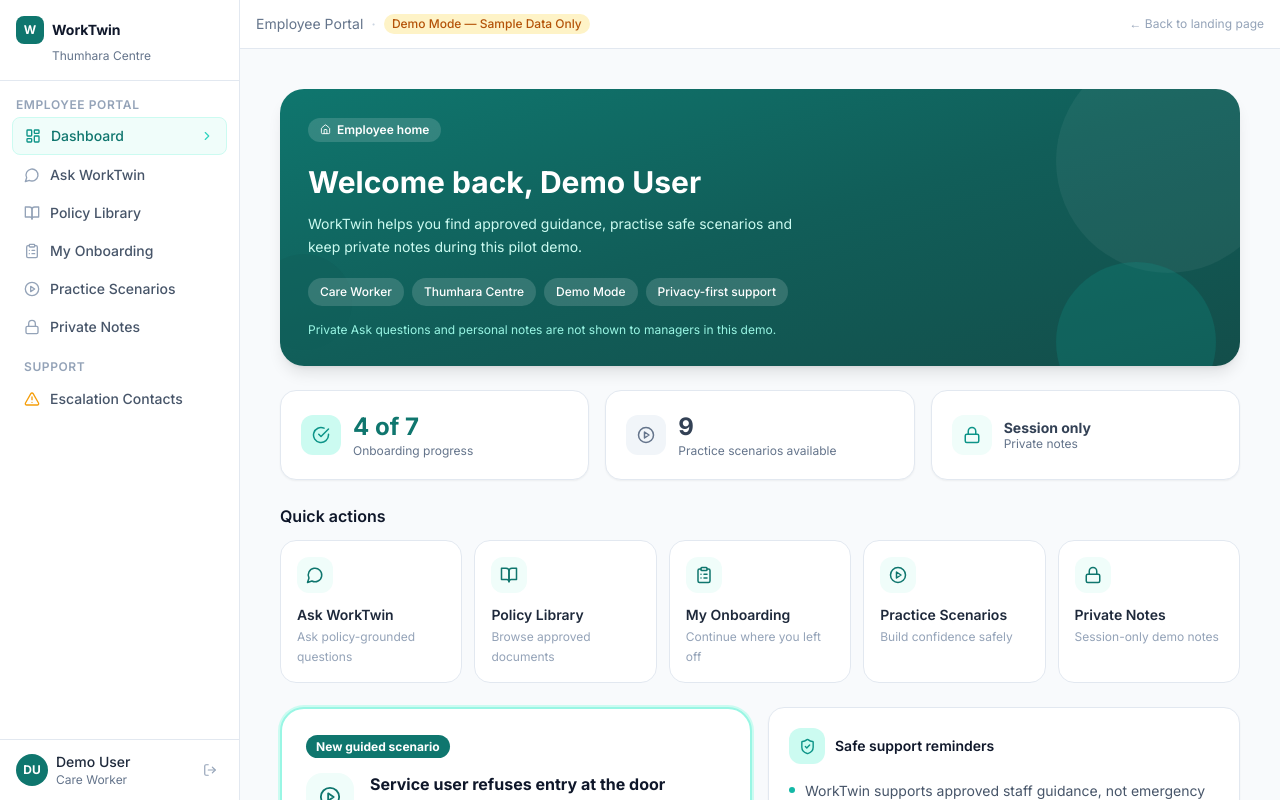
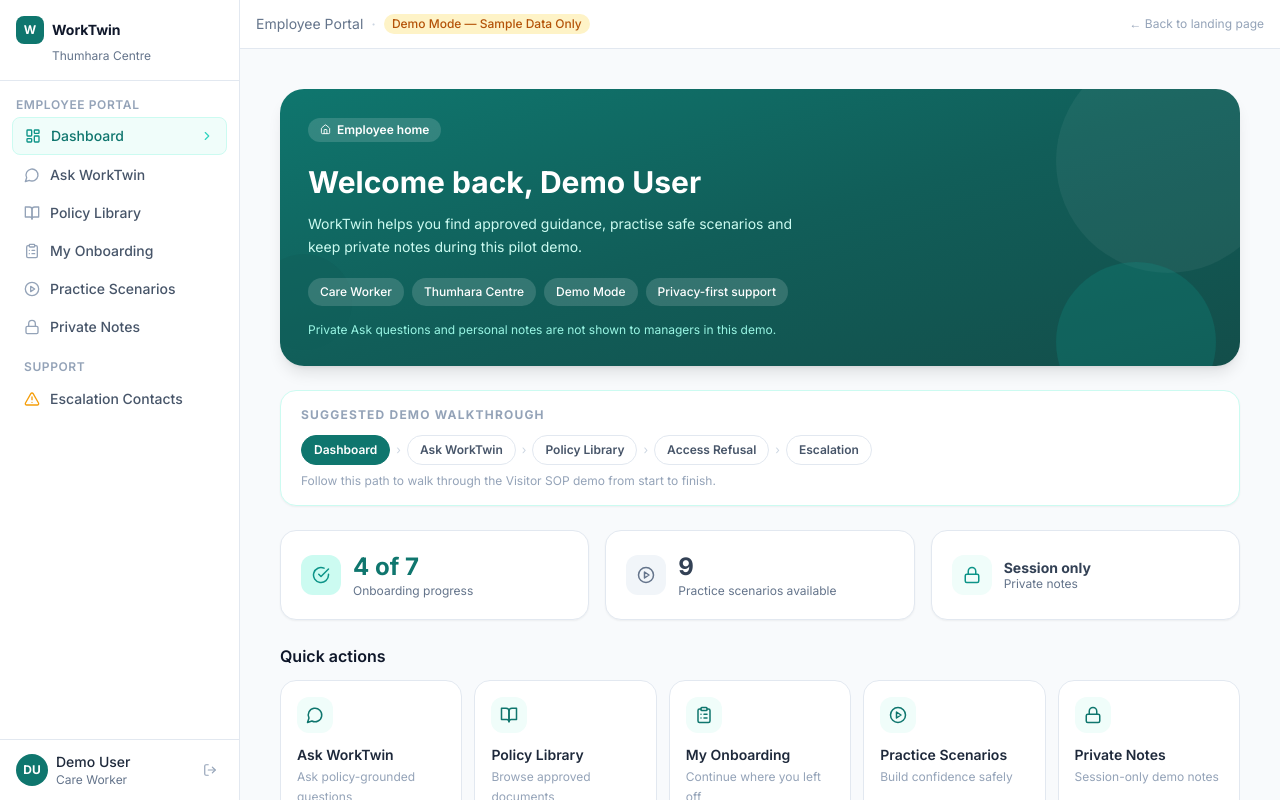
Before and after one commit to inaambasit/worktwin-care-pilot, a Next.js app in the folder frontend/: page /dashboard in a window 1280 px wide. Built offline with nearby package versions, Linux system fonts and the light colour scheme.

Commit message:
Polish Visitor SOP demo journey

```diff
--- a/frontend/app/ask/page.tsx
+++ b/frontend/app/ask/page.tsx
@@ -331,9 +331,10 @@
 
             {/* Common questions */}
             <div className="bg-white border border-slate-200 rounded-2xl p-5 shadow-sm">
-              <h2 className="font-semibold text-slate-900 mb-1">Common questions</h2>
-              <p className="text-sm text-slate-500 mb-4">Start with a safe example or type your own question below.</p>
+              <h2 className="font-semibold text-slate-900 mb-1">Demo questions</h2>
+              <p className="text-sm text-slate-500 mb-4">Use the Visitor SOP questions for the main demo, or try the escalation demos below.</p>
               <div className="space-y-2">
+                <p className="text-[11px] font-bold text-teal-700 uppercase tracking-wider pb-0.5">Visitor SOP — start here</p>
                 <button
                   onClick={() => handlePrompt('What should I do when a visitor arrives?')}
                   className="w-full flex items-center gap-3 bg-slate-50 border border-slate-200 rounded-xl px-4 py-3.5 text-left hover:bg-teal-50 hover:border-teal-300 hover:shadow-sm transition-all group"
@@ -361,6 +362,7 @@
                   </div>
                   <span className="text-sm font-medium text-slate-800 group-hover:text-teal-900">Can a visitor go beyond reception without speaking to staff?</span>
                 </button>
+                <p className="text-[11px] font-bold text-amber-700 uppercase tracking-wider pt-2 pb-0.5">Escalation demos</p>
                 <button
                   onClick={() => handlePrompt(SAFEGUARDING_Q)}
                   className="w-full flex items-center gap-3 bg-amber-50 border border-amber-200 rounded-xl px-4 py-3.5 text-left hover:bg-amber-100 hover:border-amber-300 hover:shadow-sm transition-all group"
--- a/frontend/app/dashboard/page.tsx
+++ b/frontend/app/dashboard/page.tsx
@@ -57,6 +57,35 @@
               Private Ask questions and personal notes are not shown to managers in this demo.
             </p>
           </div>
+        </div>
+
+        {/* Demo walkthrough strip */}
+        <div className="bg-white border border-teal-100 rounded-2xl px-5 py-4 shadow-sm">
+          <p className="text-xs font-bold text-slate-400 uppercase tracking-widest mb-3">Suggested demo walkthrough</p>
+          <div className="flex items-center gap-1.5 flex-wrap">
+            {[
+              { label: 'Dashboard', href: '/', active: true },
+              { label: 'Ask WorkTwin', href: '/ask', active: false },
+              { label: 'Policy Library', href: '/policies', active: false },
+              { label: 'Access Refusal', href: '/scenarios/access-refusal', active: false },
+              { label: 'Escalation', href: '/escalation', active: false },
+            ].map((item, i, arr) => (
+              <div key={item.label} className="flex items-center gap-1.5">
+                <Link
+                  href={item.href}
+                  className={`text-xs font-semibold px-3 py-1.5 rounded-full border transition-all ${
+                    item.active
+                      ? 'bg-teal-700 text-white border-teal-700'
+                      : 'border-slate-200 text-slate-600 hover:border-teal-300 hover:text-teal-700 bg-white'
+                  }`}
+                >
+                  {item.label}
+                </Link>
+                {i < arr.length - 1 && <span className="text-slate-300 text-xs select-none">›</span>}
+              </div>
+            ))}
+          </div>
+          <p className="text-xs text-slate-400 mt-2">Follow this path to walk through the Visitor SOP demo from start to finish.</p>
         </div>
 
         {/* Summary cards */}
@@ -130,7 +159,7 @@
                     Service user refuses entry at the door
                   </h3>
                   <p className="text-sm text-slate-500 leading-relaxed">
-                    Practise the safe route: stay calm, contact the named family contact, escalate to Shagufta if needed, and record the visit clearly.
+                    Practise the safe route: stay calm, contact the named family contact, escalate to the registered manager if needed, and record the visit clearly.
                   </p>
                 </div>
               </div>
--- a/frontend/app/escalation/page.tsx
+++ b/frontend/app/escalation/page.tsx
@@ -22,17 +22,17 @@
 const categories: Category[] = [
   {
     id: 'safeguarding',
-    title: 'Safeguarding Lead',
-    whenToUse: 'Safeguarding disclosures, adult or child protection concerns, or abuse and neglect',
+    title: 'Safeguarding Lead / Registered Manager',
+    whenToUse: 'Safeguarding disclosures, welfare or capacity concerns, access-refusal situations, abuse or neglect',
     icon: Shield,
     iconColour: 'bg-red-100 text-red-600',
     contact: {
-      name: 'Jane Thornton (sample name)',
-      role: 'Designated Safeguarding Lead',
-      phone: '07700 900 001',
+      name: 'Registered Manager (sample)',
+      role: 'Safeguarding Lead / Registered Manager',
+      phone: '07700 900 412',
       email: 'safeguarding@thumhara-demo.co.uk',
       availability: 'Mon–Fri, 09:00–17:00',
-      notes: 'For out-of-hours concerns, contact the Local Authority Safeguarding Team directly.',
+      notes: 'First escalation point for welfare concerns, access refusals and safeguarding. For out-of-hours emergencies, call 999.',
     },
   },
   {
--- a/frontend/app/policies/page.tsx
+++ b/frontend/app/policies/page.tsx
@@ -319,8 +319,8 @@
               <BookOpen size={18} className="text-slate-500" />
             </div>
             <div>
-              <p className="text-sm font-bold text-slate-700 leading-tight">Care policies</p>
-              <p className="text-xs text-slate-500">Available in demo</p>
+              <p className="text-sm font-bold text-slate-700 leading-tight">Visitor SOP</p>
+              <p className="text-xs text-slate-500">Approved for this demo</p>
             </div>
           </div>
           <div className="bg-white border border-slate-200 rounded-2xl p-5 shadow-sm flex items-center gap-3">
@@ -341,7 +341,7 @@
             <div>
               <p className="text-sm font-semibold text-amber-800">Could not load policy library</p>
               <p className="text-xs text-amber-700 mt-0.5">
-                WorkTwin could not connect to the policy library. Showing sample data for this demo. Please try again or speak to your manager.
+                WorkTwin could not connect to the policy library. Showing the Visitor Sign-In and Identification Procedure — the one approved demo policy. Please try again or speak to your manager.
               </p>
             </div>
           </div>
--- a/frontend/app/scenarios/access-refusal/page.tsx
+++ b/frontend/app/scenarios/access-refusal/page.tsx
@@ -4,7 +4,7 @@
 import AppLayout from '@/components/AppLayout'
 import {
   ArrowLeft, CheckCircle, Check, Phone, AlertTriangle, ChevronRight,
-  Shield, User, ClipboardList, Clock, FileText,
+  Shield, User, ClipboardList, Clock, FileText, BookOpen,
 } from 'lucide-react'
 
 const SESSION_KEY = 'wt:scenario:doorstep-refusal'
@@ -13,7 +13,7 @@
 type Step2Choice = 'A' | 'B' | 'C' | null
 type RefusedOption = 'refused' | 'refused-then-entered' | 'entered-normal' | ''
 type FamilyOption = 'spoke' | 'voicemail' | 'no-reach' | ''
-type ShaguftaOption = 'spoke' | 'will-call' | 'not-needed' | ''
+type EscalationContactOption = 'spoke' | 'will-call' | 'not-needed' | ''
 type Concern =
   | 'welfare' | 'safety' | 'capacity' | 'distress'
   | 'neglect' | 'missed-medication' | 'immediate-risk' | 'none'
@@ -24,7 +24,7 @@
   refused: RefusedOption
   familyContacted: FamilyOption
   familySaid: string
-  shaguftaContacted: ShaguftaOption
+  escalationContacted: EscalationContactOption
   concerns: Concern[]
 }
 
@@ -34,7 +34,7 @@
   refused: '',
   familyContacted: '',
   familySaid: '',
-  shaguftaContacted: '',
+  escalationContacted: '',
   concerns: [],
 }
 
@@ -60,7 +60,7 @@
     label: 'Mark the visit as refused and leave',
     sub: 'Update the log and continue to the next visit.',
     feedback:
-      'Do not leave if you cannot confirm the service user is safe. A refusal at the door can hide a welfare or capacity concern - make a calm contact attempt first, and escalate to Shagufta if you are unsure.',
+      'Do not leave if you cannot confirm the service user is safe. A refusal at the door can hide a welfare or capacity concern - make a calm contact attempt first, and escalate to the registered manager if you are unsure.',
     recommended: false,
   },
 ]
@@ -126,7 +126,7 @@
   {
     icon: <FileText size={22} className="text-white" />,
     title: 'Record and escalate if needed',
-    body: 'Write what happened in plain words while it is fresh. If anything in your notes is a welfare or safety concern, phone Shagufta before you leave the visit.',
+    body: 'Write what happened in plain words while it is fresh. If anything in your notes is a welfare or safety concern, phone the registered manager before you leave the visit.',
     chips: ['Final step', 'Record the visit', 'Escalate if needed', 'Safe route'],
   },
 ]
@@ -232,7 +232,7 @@
     if (step3.saidOrDid.trim().length < 10) errs.add('saidOrDid')
     if (!step3.refused) errs.add('refused')
     if (!step3.familyContacted) errs.add('familyContacted')
-    if (!step3.shaguftaContacted) errs.add('shaguftaContacted')
+    if (!step3.escalationContacted) errs.add('escalationContacted')
     if (step3.concerns.length === 0) errs.add('concerns')
     setStep3Errors(errs)
     if (errs.size === 0) setCompleted(true)
@@ -269,7 +269,7 @@
         If anyone is in immediate danger, call 999 first.
       </p>
       <p className="text-xs text-red-200 leading-relaxed mb-4">
-        Don&apos;t wait on hold for the family contact or for Shagufta. Call 999, then phone Shagufta
+        Don&apos;t wait on hold for the family contact or for the registered manager. Call 999, then phone the registered manager
         as soon as you safely can.
       </p>
       <a
@@ -282,14 +282,14 @@
     </div>
   )
 
-  const cardShagufta = (
+  const cardRegisteredManager = (
     <div className="bg-white border border-slate-200 rounded-2xl p-5 shadow-sm">
       <div className="flex items-center gap-3 mb-3">
         <div className="w-10 h-10 bg-teal-100 rounded-xl flex items-center justify-center shrink-0">
           <Shield size={18} className="text-teal-700" />
         </div>
         <div className="min-w-0">
-          <p className="text-sm font-bold text-slate-900">Shagufta</p>
+          <p className="text-sm font-bold text-slate-900">Registered Manager (sample)</p>
           <p className="text-xs text-slate-500 leading-tight">
             Safeguarding Lead / Registered Manager
           </p>
@@ -301,7 +301,7 @@
         className="flex items-center justify-center gap-2 bg-teal-700 hover:bg-teal-800 text-white font-semibold text-sm px-4 py-2.5 rounded-xl transition-colors w-full"
       >
         <Phone size={14} />
-        Call Shagufta
+        Call registered manager
       </a>
     </div>
   )
@@ -395,13 +395,13 @@
       {step === 3 ? (
         <>
           {cardEscalate}
-          {cardShagufta}
+          {cardRegisteredManager}
           {card999}
         </>
       ) : (
         <>
           {card999}
-          {cardShagufta}
+          {cardRegisteredManager}
           {step === 1 && cardFamily}
         </>
       )}
@@ -556,6 +556,12 @@
                 Back to Practice Scenarios
               </Link>
             </div>
+            <Link
+              href="/escalation"
+              className="w-full flex items-center justify-center gap-2 text-sm bg-white border border-teal-200 hover:bg-teal-50 text-teal-700 font-semibold px-4 py-3 rounded-xl transition-colors"
+            >
+              Next: View Escalation Contacts
+            </Link>
             {card999}
             {cardPrivacy}
           </div>
@@ -593,6 +599,13 @@
             <Clock size={11} />
             7 min walk-through
           </span>
+          <Link
+            href="/policies"
+            className="inline-flex items-center gap-1.5 bg-white border border-slate-200 text-slate-600 text-xs font-semibold px-3 py-1.5 rounded-full hover:border-teal-200 hover:text-teal-700 transition-all"
+          >
+            <BookOpen size={11} />
+            Visitor SOP
+          </Link>
         </div>
 
         {/* Two-column grid */}
@@ -621,7 +634,7 @@
                       </p>
                       <p className="text-sm font-semibold text-teal-800 leading-relaxed">
                         Do not leave if you cannot confirm the service user is safe. Escalate to
-                        Shagufta if you are unsure.
+                        the registered manager if you are unsure.
                       </p>
                     </div>
                   </div>
@@ -921,14 +934,14 @@
                         You could not reach the family contact.
                       </p>
                       <p className="text-sm text-amber-800 leading-relaxed">
-                        Call Shagufta before leaving if you cannot confirm the service user is safe.
+                        Call the registered manager before leaving if you cannot confirm the service user is safe.
                       </p>
                       <a
                         href="tel:07700900412"
                         className="inline-flex items-center gap-1.5 text-sm font-semibold text-amber-800 hover:text-amber-900 mt-2"
                       >
                         <Phone size={14} />
-                        07700 900 412 (demo) — Shagufta
+                        07700 900 412 (demo) — Registered Manager
                       </a>
                     </div>
                   </div>
@@ -939,14 +952,14 @@
                     <div>
                       <p className="text-sm font-bold text-red-900 mb-1">A concern was raised.</p>
                       <p className="text-sm text-red-800 leading-relaxed">
-                        Phone Shagufta now and record what was said.
+                        Phone the registered manager now and record what was said.
                       </p>
                       <a
                         href="tel:07700900412"
                         className="inline-flex items-center gap-1.5 text-sm font-semibold text-red-800 hover:text-red-900 mt-2"
                       >
                         <Phone size={14} />
-                        07700 900 412 (demo) — Shagufta
+                        07700 900 412 (demo) — Registered Manager
                       </a>
                     </div>
                   </div>
@@ -1077,16 +1090,16 @@
                   </div>
 
                   <PillGroup
-                    label="Did you contact Shagufta?"
+                    label="Did you contact the registered manager?"
                     required
-                    error={step3Errors.has('shaguftaContacted')}
+                    error={step3Errors.has('escalationContacted')}
                     options={[
-                      { val: 'spoke', label: 'Yes, spoke to Shagufta' },
+                      { val: 'spoke', label: 'Yes, spoke to the registered manager' },
                       { val: 'will-call', label: 'No - will call now' },
                       { val: 'not-needed', label: 'Not needed this visit' },
                     ]}
-                    value={step3.shaguftaContacted}
-                    onChange={v => handleStep3Change('shaguftaContacted', v as ShaguftaOption)}
+                    value={step3.escalationContacted}
+                    onChange={v => handleStep3Change('escalationContacted', v as EscalationContactOption)}
                   />
 
                   {/* Concerns */}
@@ -1133,7 +1146,7 @@
                         <a href="tel:999" className="font-bold underline">
                           999
                         </a>{' '}
-                        first if anyone is in danger, then phone Shagufta.
+                        first if anyone is in danger, then phone the registered manager.
                       </p>
                     </div>
                   )}
```
Also changed, not shown: 1 other file (tests, documents, lock files or other folders).
